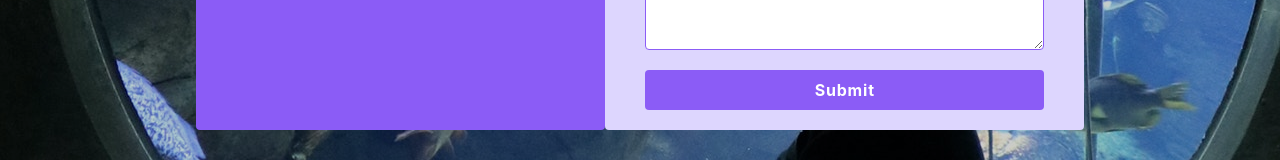
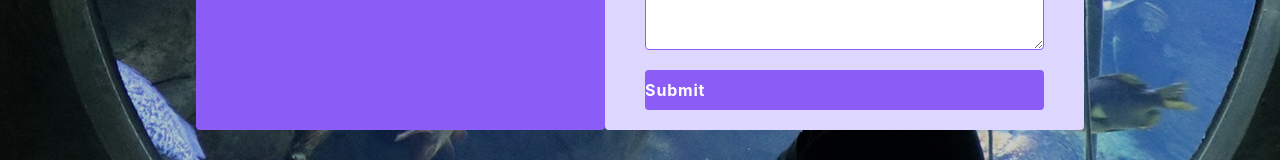
Before and after one commit to hugo-ribaud/portfolio, a React (Create React App) app: page /hire in a window 1280 px wide. Shown: the part 511-671 px from the top of the page. Built offline with nearby package versions, Linux system fonts and the light colour scheme.

Commit message:
contact form

```diff
--- a/src/components/Hire.js
+++ b/src/components/Hire.js
@@ -47,11 +47,12 @@ const Hire = () => {
                 required
                 className="py-2 px-4 mb-5 rounded border border-solid border-purple-500 text-purple-500 placeholder-purple-500 font-semibold"
               ></textarea>
-              <input
-                type="submit"
-                value="Submit"
+              <a
+                href="mailto:hugo.ribaud.dev@gmail.com"
                 className="bg-purple-500 text-white font-bold tracking-wider py-2 rounded cursor-pointer transition-all hover:bg-purple-800"
-              />
+              >
+                Submit
+              </a>
             </form>
           </div>
         </div>
```
